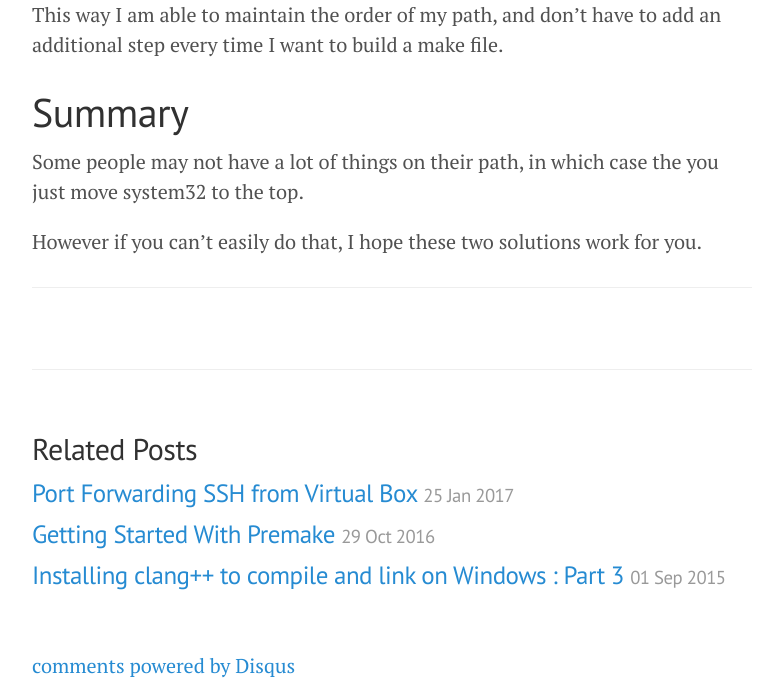
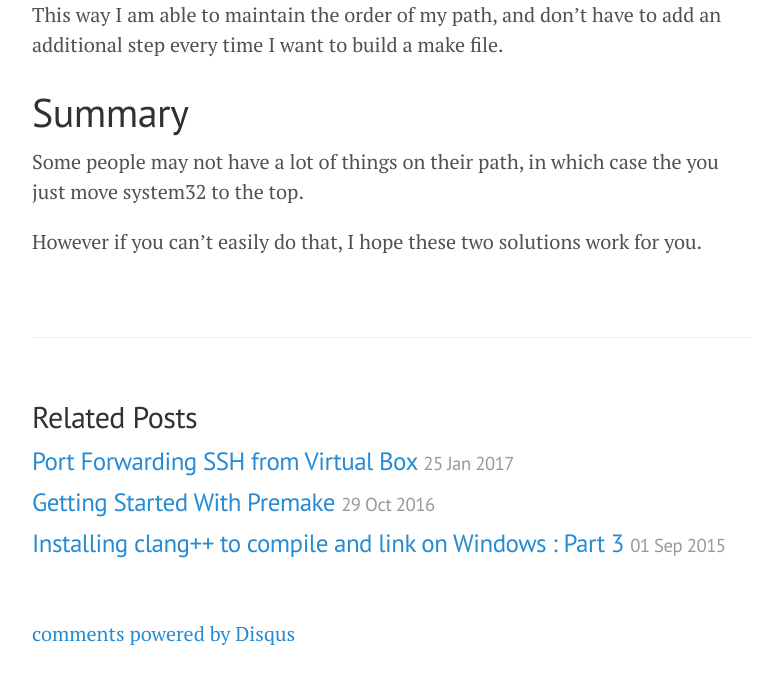
Before and after one commit to JohannesMP/com.johannesmp.blog, a Jekyll site: the page built from _posts/2016-01-23-fixing-make-exeptions-on-windows.md, in a window 1280 px wide. Shown: the part 3392-4073 px from the top of the page, without its empty margins (248-1031 px from the left). Built offline with Jekyll 4.4.1, drawn with Linux system fonts in a browser that asks for light colours; nearby versions of some CDN libraries; comment, search, counter and statistics services are not loaded; after the commit the page ends 4041 px from its top, so only the background shows below that.

Commit message:
Update post.html

```diff
--- a/_layouts/post.html
+++ b/_layouts/post.html
@@ -10,7 +10,10 @@ layout: default
   {% include custom/set_post_table.html show_set_title=false %}
   {% include custom/post_note.html %}
   {{ content }}
+
+  {% if page.set_id != null %}
   <hr />
+  {% endif %}
   {% include custom/set_post_table.html show_set_title=true %}
 </div>
 
```
